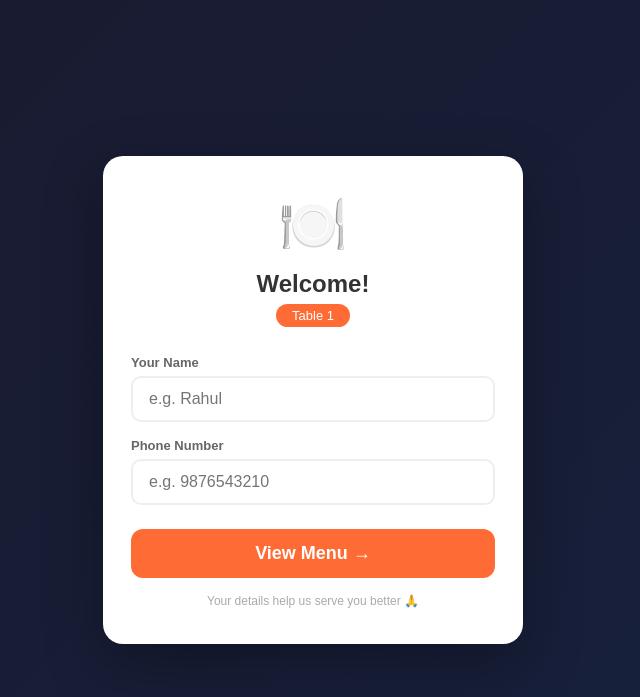
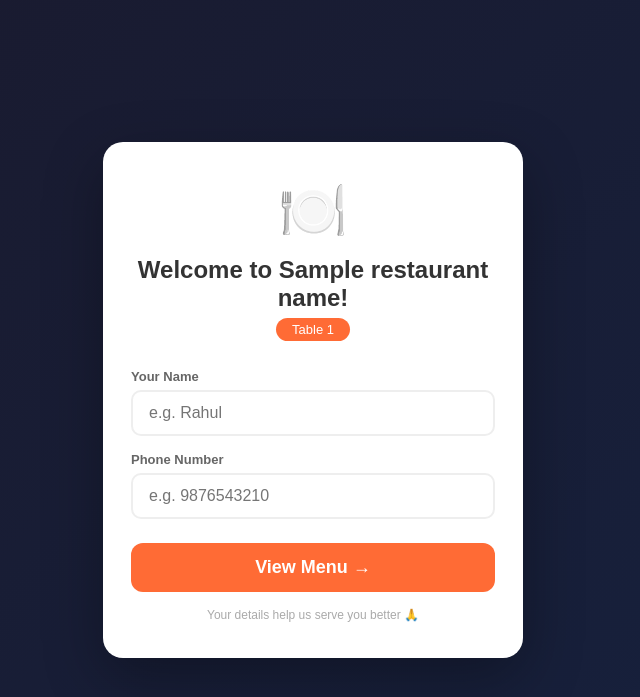
Before and after one commit to Abraxas001/restaurant-ordering, a FastAPI app: template templates/landing.html in a window 1280 px wide. Shown: the top 697 px of the page, without its empty margins (327-967 px from the left). Run offline with FastAPI, Linux system fonts and the light colour scheme; the template is opened without the code that fills it: most values are stand-ins (such as "Sample title", 1, 10 or a date in 2020).

Commit message:
Update landing.html

```diff
--- a/templates/landing.html
+++ b/templates/landing.html
@@ -68,7 +68,7 @@
 <body>
 <div class="card">
     <div class="emoji">🍽️</div>
-    <h1>Welcome!</h1>
+    <h1>Welcome to {{ restaurant_name }}!</h1>
     <div class="table-tag">Table {{ table_number }}</div>
 
     <div class="field">
```
